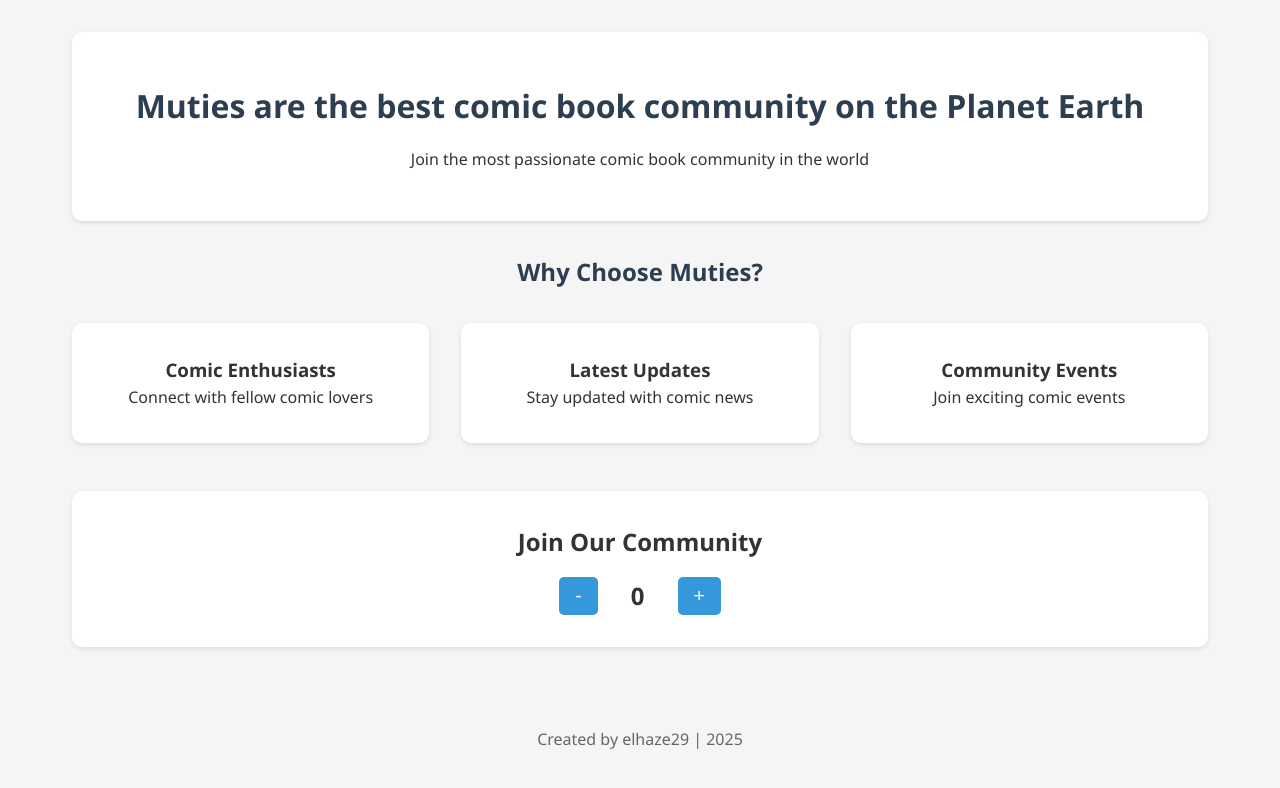
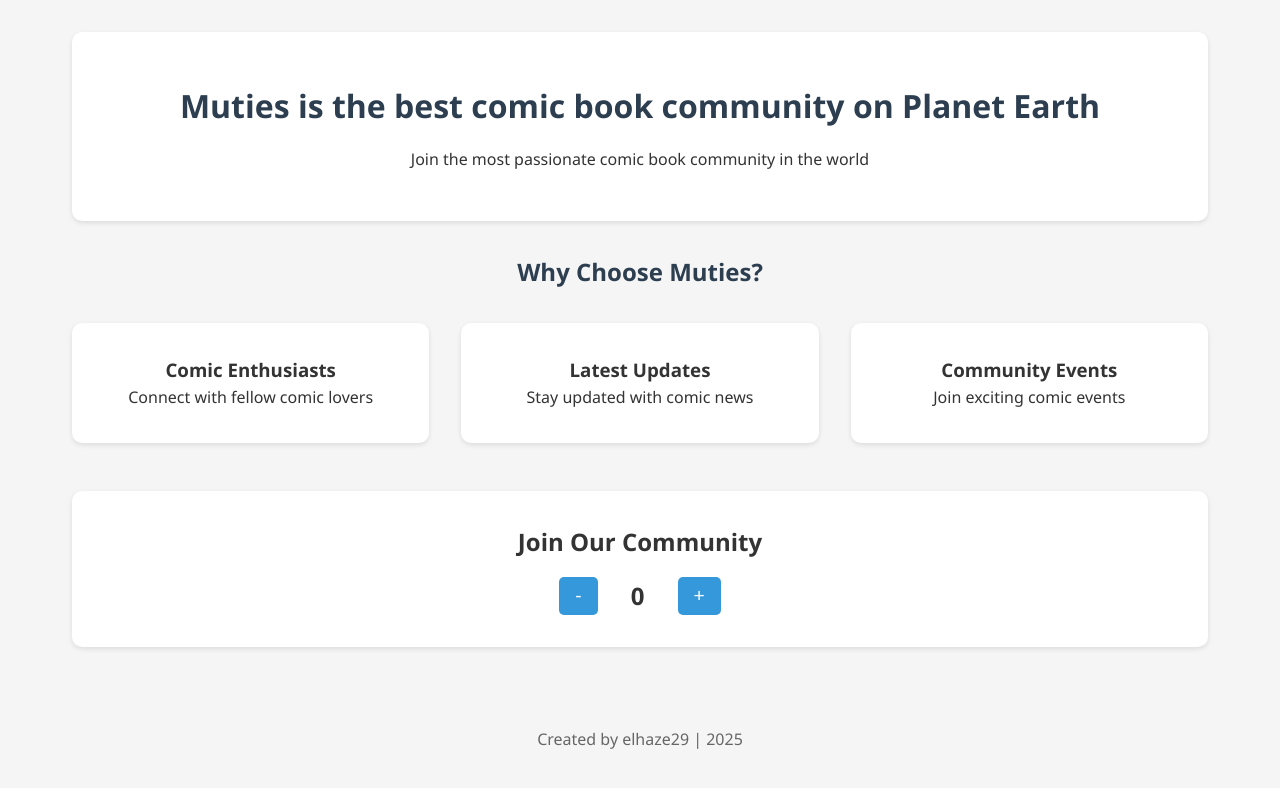
Before and after one commit to elhaze29/Muties-web, a plain HTML site: page index.html in a window 1280 px wide. Drawn offline with Linux system fonts and the light colour scheme.

Commit message:
Update main heading text

```diff
--- a/index.html
+++ b/index.html
@@ -9,7 +9,7 @@
 <body>
     <div class="container">
         <header>
-            <h1>Muties are the best comic book community on the Planet Earth</h1>
+            <h1>Muties is the best comic book community on Planet Earth</h1>
             <p>Join the most passionate comic book community in the world</p>
         </header>
 
```
